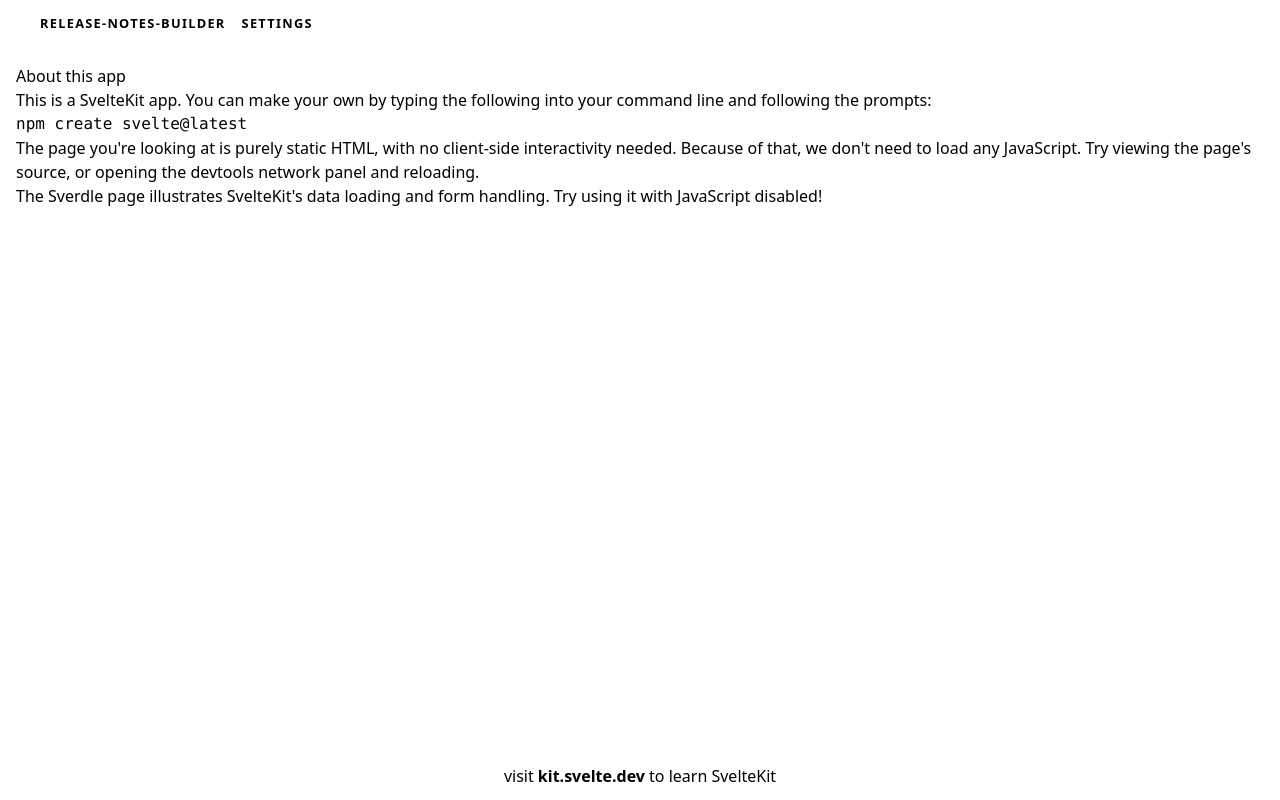
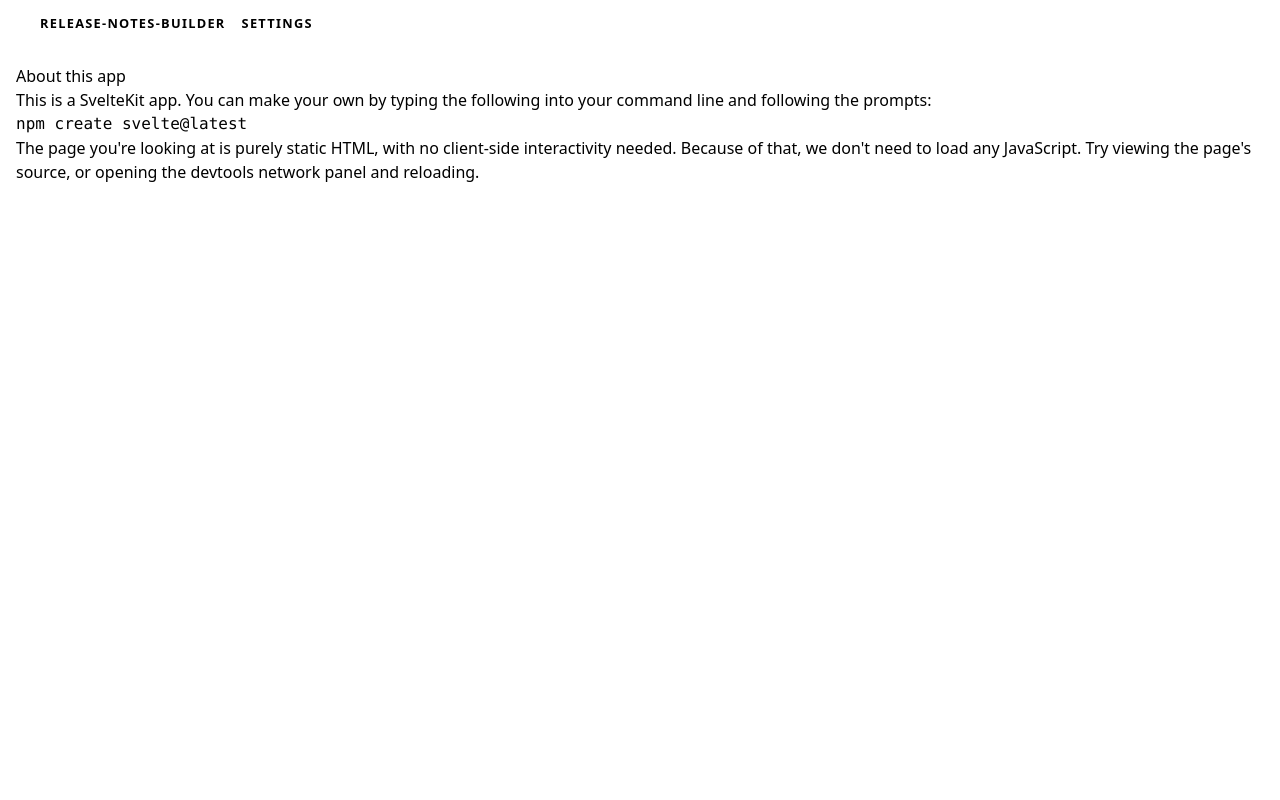
Before and after one commit to TimKhakk/release-notes-project, a SvelteKit app: page /about in a window 1280 px wide. Built offline with nearby package versions, Linux system fonts and the light colour scheme.

Commit message:
fix build command

```diff
--- a/src/routes/+layout.svelte
+++ b/src/routes/+layout.svelte
@@ -10,9 +10,7 @@
 		<slot />
 	</main>
 
-	<footer>
-		<p>visit <a href="https://kit.svelte.dev">kit.svelte.dev</a> to learn SvelteKit</p>
-	</footer>
+	<footer />
 </div>
 
 <style>
--- a/src/routes/about/+page.svelte
+++ b/src/routes/about/+page.svelte
@@ -18,9 +18,4 @@
 		Because of that, we don't need to load any JavaScript. Try viewing the page's source, or opening
 		the devtools network panel and reloading.
 	</p>
-
-	<p>
-		The <a href="/sverdle">Sverdle</a> page illustrates SvelteKit's data loading and form handling. Try
-		using it with JavaScript disabled!
-	</p>
 </div>
--- a/src/routes/release-notes-builder/[team]/+page.server.ts
+++ b/src/routes/release-notes-builder/[team]/+page.server.ts
@@ -9,9 +9,10 @@ import { queryWorkflowState } from '$lib/graphql/queries';
 import { queryTeam, queryTeamVariables, type ProjectNode } from '$lib/graphql/queries/queryTeam';
 import { connect } from '$lib/linearClient/connect';
 import type { Actions, PageServerLoad } from './$types';
-import { reverse, sortBy } from 'lodash';
+import lodash from 'lodash';
 import { redirect } from '@sveltejs/kit';
 
+const { reverse, sortBy } = lodash;
 const STAGES = ['whiskey', 'tango', 'foxtrot'];
 
 export const load = (async ({ cookies, url, params }) => {
--- a/src/routes/release-notes-builder/[team]/[state]/+page.svelte
+++ b/src/routes/release-notes-builder/[team]/[state]/+page.svelte
@@ -181,7 +181,7 @@
 				</h1>
 				<br />
 			{/if}
-			{#each preview as project}
+			{#each preview as project, idx}
 				<div class="flex flex-col text-base">
 					<h4 class="font-bold">{project.name}</h4>
 
@@ -191,10 +191,12 @@
 						{/each}
 					</ul>
 				</div>
+				{#if idx !== preview.length - 1}
+					<br />
+				{/if}
 			{/each}
 
 			{#if preview.length && (bussinesNotesURL || qaNotesURL)}
-				<br />
 				<hr />
 				<br />
 			{/if}
```
